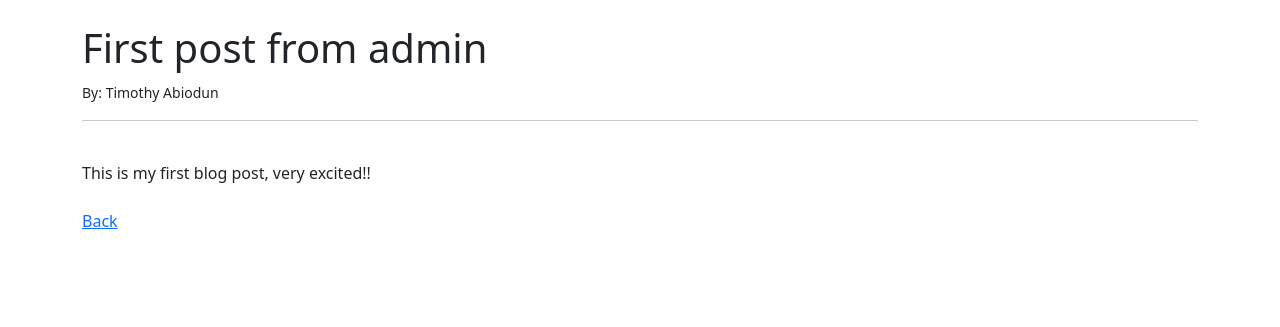
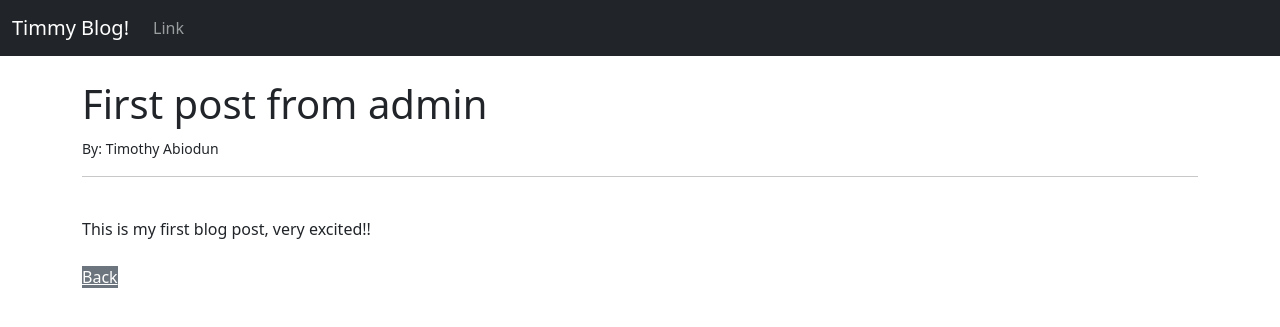
Before and after one commit to man-of-mind/Matrix-capstoneProject, a Django app: page /article/1 in a window 1280 px wide. Shown: the top 327 px of the page. Run offline with Django 3.2, Linux system fonts and the light colour scheme; data comes from the database, SQL or seed files in the repository; both versions use the stored data as it was after the commit.

Commit message:
added bootstrap

```diff
--- a/timothyBlog/timmyBlog/models.py
+++ b/timothyBlog/timmyBlog/models.py
@@ -4,6 +4,7 @@ from django.contrib.auth.models import User
 
 class Post(models.Model):
     title = models.CharField(max_length=255)
+    title_tag = models.CharField(max_length=255, default='Timmy\'s Blog')
     author = models.ForeignKey(User, on_delete=models.CASCADE)
     body = models.TextField()
 
--- a/timothyBlog/timmyBlog/templates/article_details.html
+++ b/timothyBlog/timmyBlog/templates/article_details.html
@@ -1,4 +1,7 @@
 {% extends 'base.html' %}
+{% block title %}
+{{ post.title_tag }}
+{% endblock %}
 {% block content %}
 <h1>{{ post.title }}</h1>
 <small>By: {{ post.author.first_name }} {{ post.author.last_name}}</small><br>
@@ -7,5 +10,5 @@
 {{ post.body }}
 
 <br/><br/>
-<a href="{% url 'home' %}">Back</a>
+<a href="{% url 'home' %}" class="class=btn btn-secondary">Back</a>
 {% endblock %}
--- a/timothyBlog/timmyBlog/templates/base.html
+++ b/timothyBlog/timmyBlog/templates/base.html
@@ -8,9 +8,33 @@
     <!-- Bootstrap CSS -->
     <link href="https://cdn.jsdelivr.net/npm/bootstrap@5.0.2/dist/css/bootstrap.min.css" rel="stylesheet" integrity="sha384-EVSTQN3/azprG1Anm3QDgpJLIm9Nao0Yz1ztcQTwFspd3yD65VohhpuuCOmLASjC" crossorigin="anonymous">
 
-    <title>Hello, world!</title>
+    <title>
+      {% block title %}
+        Timmy Blog
+      {% endblock %}
+    </title>
   </head>
   <body>
+
+    <nav class="navbar navbar-expand-lg navbar-dark bg-dark">
+      <div class="container-fluid">
+        <a class="navbar-brand" href="{% url 'home' %}">Timmy Blog!</a>
+        <button class="navbar-toggler" type="button" data-bs-toggle="collapse" data-bs-target="#navbarSupportedContent" aria-controls="navbarSupportedContent" aria-expanded="false" aria-label="Toggle navigation">
+          <span class="navbar-toggler-icon"></span>
+        </button>
+        <div class="collapse navbar-collapse" id="navbarSupportedContent">
+          <ul class="navbar-nav me-auto mb-2 mb-lg-0">
+
+            <li class="nav-item">
+              <a class="nav-link" href="#">Link</a>
+            </li>
+
+
+          </ul>
+        </div>
+      </div>
+    </nav>
+
       <br>
       <div class="container">
         {% block content %}
```
Also changed, not shown: timothyBlog/db.sqlite3, timothyBlog/timmyBlog/migrations/0002_post_title_tag.py (added).
